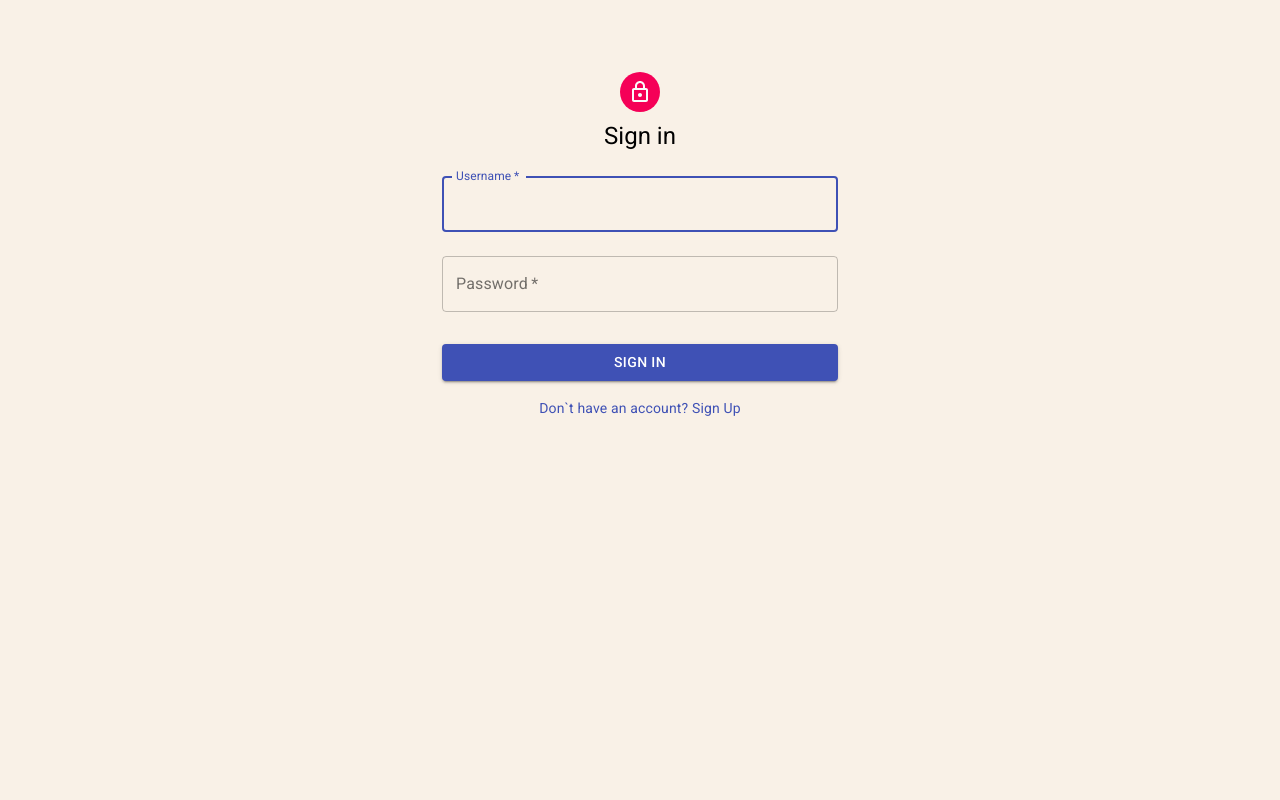
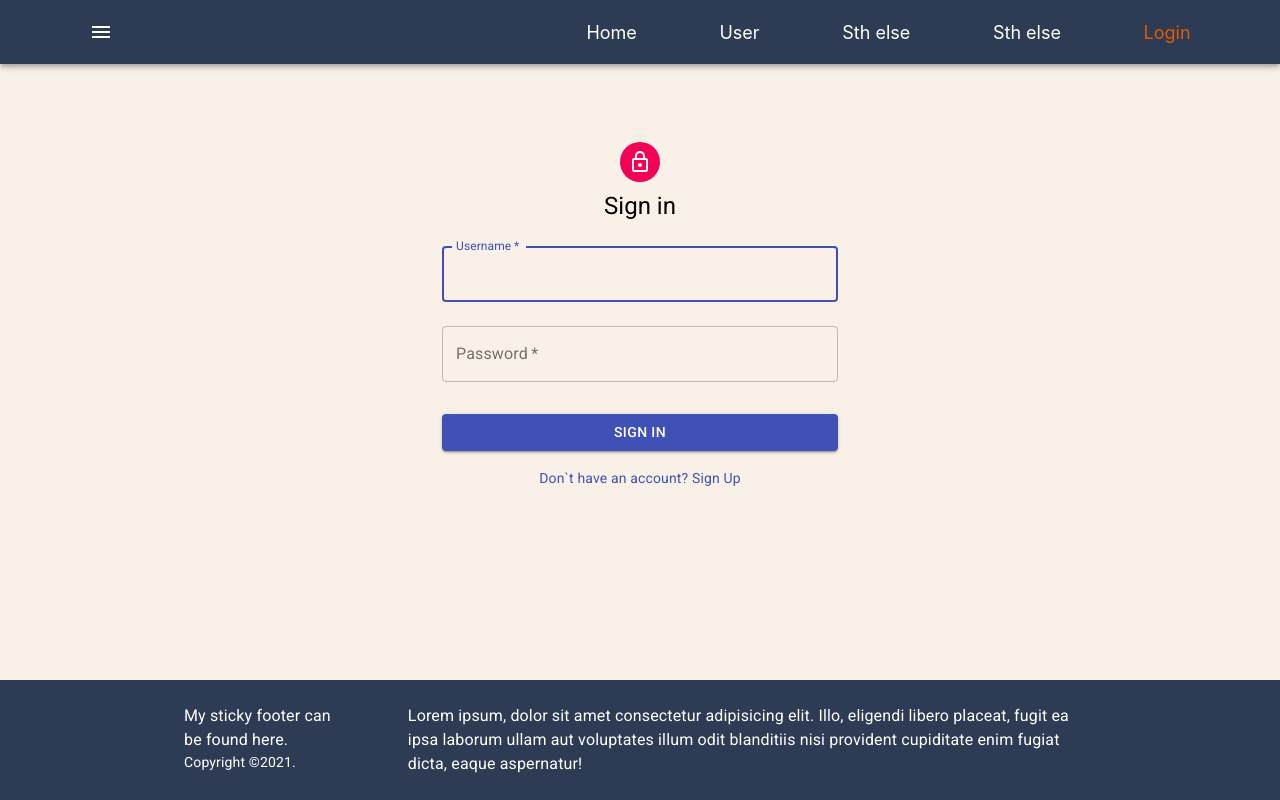
Before and after one commit to zhura0well/training-project, a React (Create React App) app in the folder client/: page /login in a window 1280 px wide. Built offline with nearby package versions, Linux system fonts and the light colour scheme.

Commit message:
done, need to add sidebar (in future)

```diff
--- a/client/src/App.js
+++ b/client/src/App.js
@@ -1,18 +1,27 @@
-
 import React from 'react'
 import { BrowserRouter, Switch } from 'react-router-dom'
 import { Provider } from 'react-redux'
 import Router from './router'
 import store from './redux/store'
+import Header from './components/header'
+import Footer from './components/footer'
+import './App.scss'
+function App() {
 
-function App() {
+  const isAuthorized = document.cookie.replace(/(?:(?:^|.*;\s*)isAuthorized\s*=\s*([^;]*).*$)|^.*$/, "$1")
 
   return (
     <Provider store={store}>
       <BrowserRouter>
-        <Switch>
-          <Router />
-        </Switch>
+        <div className='app-wrapper'>
+          <Header isAuthorized={isAuthorized} />
+          <div className='app-content'>
+            <Switch>
+              <Router />
+            </Switch>
+          </div>
+          <Footer />
+        </div>
       </BrowserRouter>
     </Provider>
   )
--- a/client/src/App.scss
+++ b/client/src/App.scss
@@ -1,3 +1,10 @@
-.App {
-  text-align: center;
+.app-wrapper {
+  display: flex;
+  flex-direction: column;
+  min-height: 100vh;
 }
+
+.app-content{
+  flex: 1 0 auto;
+  padding: 70px 0;
+}
--- /dev/null
+++ b/client/src/components/footer/index.jsx
@@ -0,0 +1,37 @@
+import React from 'react'
+import { Box, Container, Typography } from '@material-ui/core'
+
+const Footer = () => {
+
+
+  return (
+    <footer>
+      <Box sx={{ bgcolor: '#2E3B55', color: '#fff', p: 3 }}>
+        <Container maxWidth='md'>
+          <Box display='flex' justifyContent='space-between'>
+
+            <Box width='40%' mr={7}>
+              <Typography variant='body1'>
+                My sticky footer can be found here.
+              </Typography>
+              <Typography variant='body2'>
+                Copyright ©
+                {new Date().getFullYear()}
+                {'.'}
+              </Typography>
+            </Box>
+
+            <Box>
+              <Typography variant='body1'>
+                Lorem ipsum, dolor sit amet consectetur adipisicing elit. Illo, eligendi libero placeat, fugit ea ipsa laborum ullam aut voluptates illum odit blanditiis nisi provident cupiditate enim fugiat dicta, eaque aspernatur!
+              </Typography>
+            </Box>
+          </Box>
+        </Container>
+      </Box>
+    </footer>
+  )
+}
+
+
+export default Footer
--- /dev/null
+++ b/client/src/components/header/index.jsx
@@ -0,0 +1,47 @@
+import React from 'react'
+import { Box, AppBar, Toolbar, IconButton, Container } from '@material-ui/core'
+import { Menu } from '@material-ui/icons'
+import PropTypes from 'prop-types'
+import { NavLink } from 'react-router-dom'
+import './styles.scss'
+const Header = ({ isAuthorized }) => {
+
+
+  return (
+    <header>
+      <AppBar position='static' style={{ background: '#2E3B55'}}>
+        <Container maxWidth='lg'>
+          <Toolbar className='toolbar-container'>
+            <Box width='35%'>
+              <IconButton
+                size='medium'
+                edge='start'
+                color='inherit'
+                aria-label='menu'
+                sx={{ mr: 2 }}
+              >
+                <Menu />
+              </IconButton>
+            </Box>
+            <NavLink className='link' activeClassName='link-active' exact to='/'>
+              Home
+            </NavLink>
+            <NavLink className='link' activeClassName='link-active' exact to='/user'>
+              User
+            </NavLink>
+            <NavLink className='link' activeClassName='link-active' exact to='/#'>
+              Sth else
+            </NavLink>
+            <NavLink className='link' activeClassName='link-active' exact to='/#'>
+              Sth else
+            </NavLink>
+            <NavLink exact to='/login' className='link' activeClassName='link-active'> {!isAuthorized ? 'Login' : 'Logout'}</NavLink>
+          </Toolbar>
+        </Container>
+      </AppBar>
+    </header>)
+}
+
+Header.propTypes = { isAuthorized: PropTypes.string }
+
+export default Header
--- /dev/null
+++ b/client/src/components/header/styles.scss
@@ -0,0 +1,17 @@
+.link{
+    color: #fff;
+    text-decoration: none;
+    &:hover{
+        transition: .5s ease;
+        color: #b48768;
+    }
+}
+.link-active{
+    color: #e45b00;
+
+}
+
+.toolbar-container{
+    justify-content: space-around;
+    font-size: 18px;
+}
--- a/client/src/views/login/index.jsx
+++ b/client/src/views/login/index.jsx
@@ -3,14 +3,14 @@ import { Avatar, Button, TextField, Link, Container, makeStyles, Typography, Box
 import LockOutlinedIcon from '@material-ui/icons/LockOutlined'
 import PropTypes from 'prop-types'
 import { postData } from '../../requests'
+import ErrorSnackbar from '../../components/error-snackbar'
 import { useHistory } from 'react-router'
-import ErrorSnackbar from '../../components/error-snackbar'
+
 const Login = (props) => {
 
   //Styles
   const useStyles = makeStyles((theme) => ({
     paper: {
-      marginTop: theme.spacing(8),
       display: 'flex',
       flexDirection: 'column',
       alignItems: 'center',
@@ -30,16 +30,14 @@ const Login = (props) => {
 
   const classes = useStyles()
 
+  //Logic
+  const history = useHistory()
 
-  //Logic
   const [username, setUsername] = useState('')
   const [password, setPassword] = useState('')
 
   const [error, setError] = useState('')
   const [isErrorShown, setIsErrorShown] = useState(false)
-
-  const history = useHistory()
-
 
   const login = async () => {
     const url = props.isRegistered ? '/api/login' : '/api/register'
```
